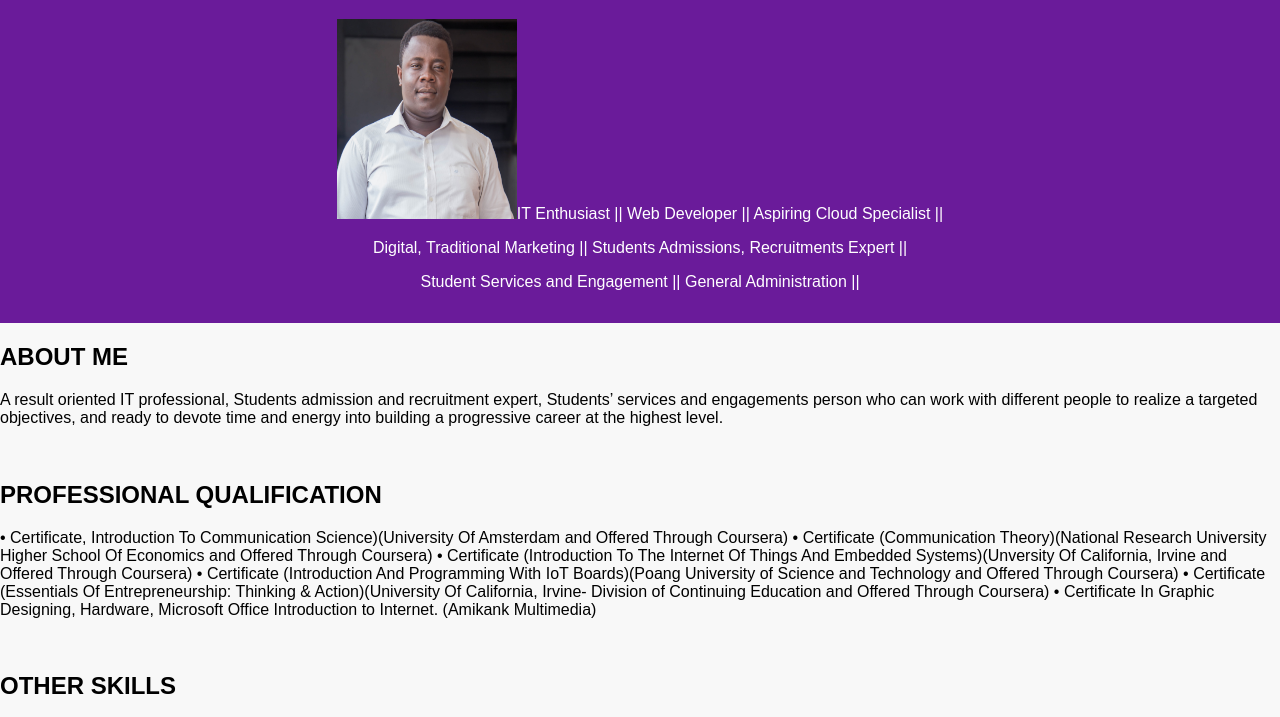
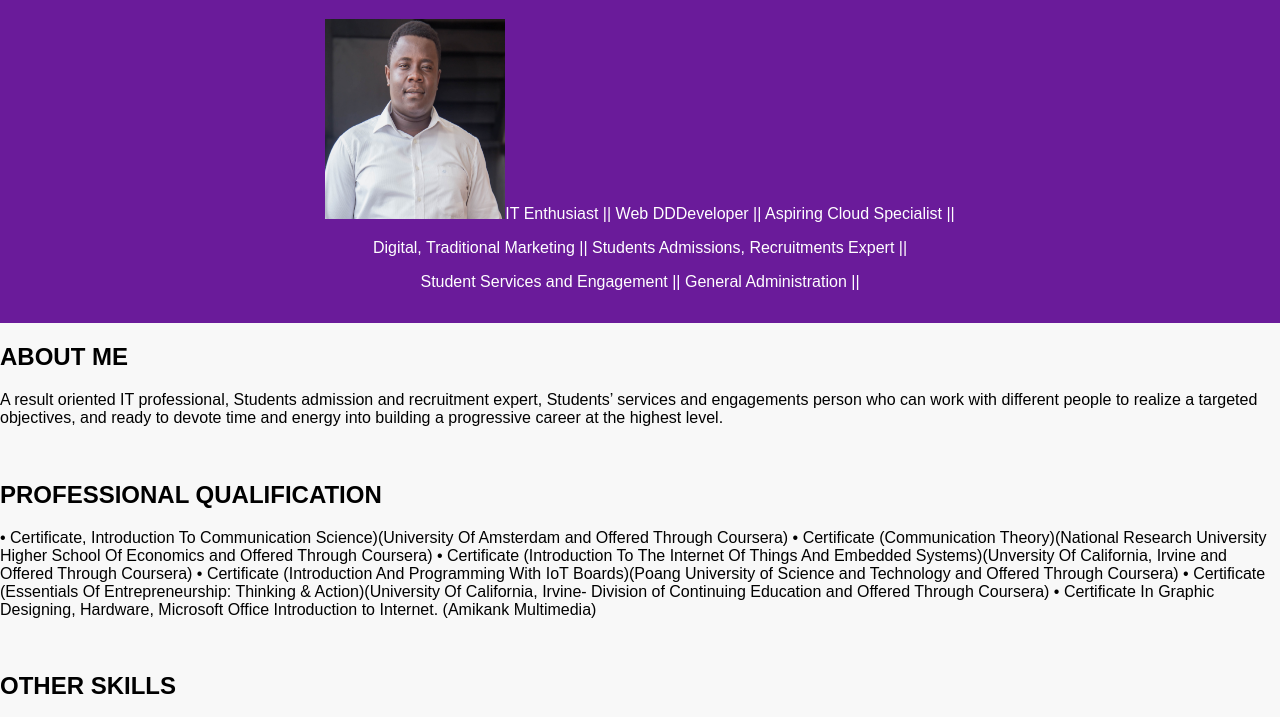
Before and after one commit to Tinotechsolution/My-Portfolio, a plain HTML site: page index.html in a window 1280 px wide. Shown: the part 77-794 px from the top of the page. Drawn offline with Linux system fonts and the light colour scheme.

Commit message:
Update index.html

```diff
--- a/index.html
+++ b/index.html
@@ -14,7 +14,7 @@
 
         <img src="IMG/20210217_205829.jpg" width="180" height="200" style="position:sticky left: 20px;>
 
-        <p>IT Enthusiast || Web Developer || Aspiring Cloud Specialist ||</p>
+        <p>IT Enthusiast || Web DDDeveloper || Aspiring Cloud Specialist ||</p>
         <p>Digital, Traditional Marketing || Students Admissions, Recruitments Expert ||</p>
          <p>Student Services and Engagement || General Administration ||</p>
     </header>
```
